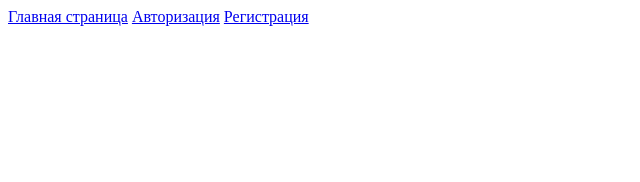
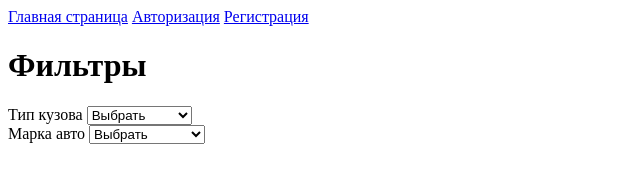
Before and after one commit to Ilurix/lesson_3-4, a plain HTML site: page search.html in a window 1280 px wide. Shown: the whole page, without its empty margins (0-640 px from the left). Drawn offline with Linux system fonts and the light colour scheme.

Commit message:
процесс оформления страници поиска

```diff
--- a/search.html
+++ b/search.html
@@ -16,6 +16,51 @@
         <a href="registration.html">Регистрация</a>
     </div>
 
+    <h1>Фильтры</h1>
+
+    <form action="https://tests.fomenko.top/echo/index.php" method="get">
+
+        <div>
+            <label for="type body">Тип кузова</label>
+            <select name="type body" id="type body">
+                <option value="">Выбрать</option>
+                <option value="1">Седан</option>
+                <option value="2">Купе</option>
+                <option value="3">Кабриолет</option>
+                <option value="4">Пикап</option>
+                <option value="5">Лимузин</option>
+                <option value="6">Универсал</option>
+                <option value="7">Хетчбек</option>
+                <option value="8">Лифтбек</option>
+                <option value="9">Внедорожник</option>
+                <option value="10">Кроссовер</option>
+                <option value="11">Фургон</option>
+                <option value="12">Минивэн</option>
+            </select>
+        </div>
+
+        <div>
+            <label for="mark auto">Марка авто</label>
+            <select name="mark auto" id="mark auto">
+                <option value="">Выбрать</option>
+                <option value="1">BMW</option>
+                <option value="2">Chevrolet</option>
+                <option value="3">Ford</option>
+                <option value="4">Honda</option>
+                <option value="5">Hyndai</option>
+                <option value="6">Kia</option>
+                <option value="7">Lexus</option>
+                <option value="8">Mazda</option>
+                <option value="9">Mercedes-Benz</option>
+                <option value="10">Mitsubishi</option>
+                <option value="11">Nisan</option>
+                <option value="12">Toyta</option>
+                <option value="13">Volkswagen</option>
+            </select>
+        </div>
+
+    </form>
+
 </body>
 
 </html>
```
